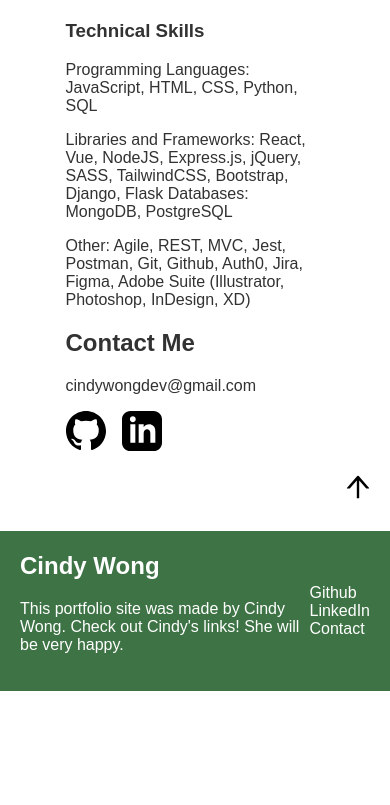
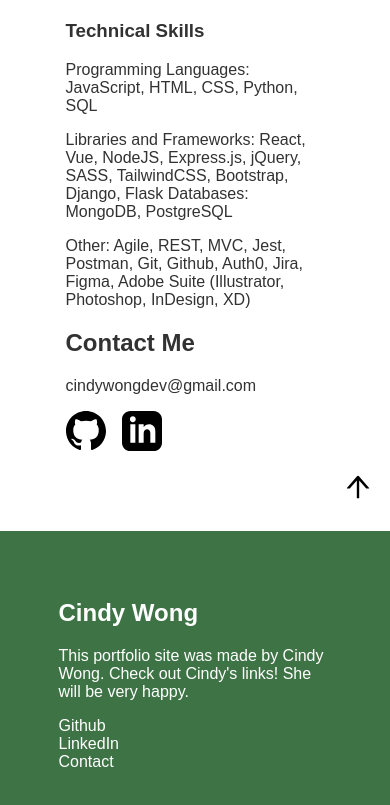
Before and after one commit to cindywongdev/portfolio, a React (Create React App) app: page / in a window 390 px wide. Shown: the part 5156-5961 px from the top of the page. Before the commit the page ends 5847 px from the top, so only its background shows below. Built offline with nearby package versions, Linux system fonts and the light colour scheme; a web font is replaced by a local one.

Commit message:
adjusted footer padding & made mobile responsive

```diff
--- a/src/components/Footer.js
+++ b/src/components/Footer.js
@@ -1,13 +1,8 @@
 
 
 const Footer = (props) => {
-
-    const footerStyling = {
-        height: "10rem"
-    }
-
     return (<>
-        <footer style={footerStyling}>
+        <footer>
             <div className="footer-text-area">
                 <h2>Cindy Wong</h2>
                 <p>This portfolio site was made by Cindy Wong. Check out Cindy's links! She will be very happy.</p>
--- a/src/styles.scss
+++ b/src/styles.scss
@@ -180,10 +180,11 @@ body {
 
 footer {
     @include white-text-green-bg();
-    padding: 1px 20px;
+    padding: 3rem 15vw;
     margin: 0px;
     display: flex;
     justify-content: space-between;
+    height: fit-content;
 
     .footer-nav {
         display: flex;
@@ -194,6 +195,13 @@ footer {
             color: $maincolor;
             @include white-link-gray-hover()
         }
+    }
 
+    @media screen and (max-width: 500px){
+        flex-direction: column;
+
+        .footer-nav {
+            margin-bottom: 2rem;
+        }
     }
 }
```
